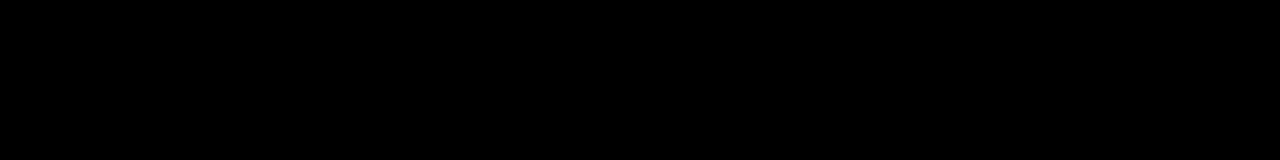
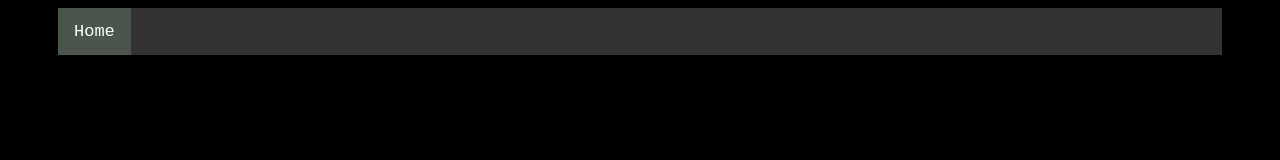
Before and after one commit to rammerhq/classroom, a plain HTML site: page index.html in a window 1280 px wide. Drawn offline with Linux system fonts and the light colour scheme.

Commit message:
Update index.html

```diff
--- a/index.html
+++ b/index.html
@@ -1,3 +1,4 @@
 <title>Home</title>
 <link rel="stylesheet" href="/main.css">
 <div class="topnav">
+  <a class="active" href=/index.html">Home</a>
```
